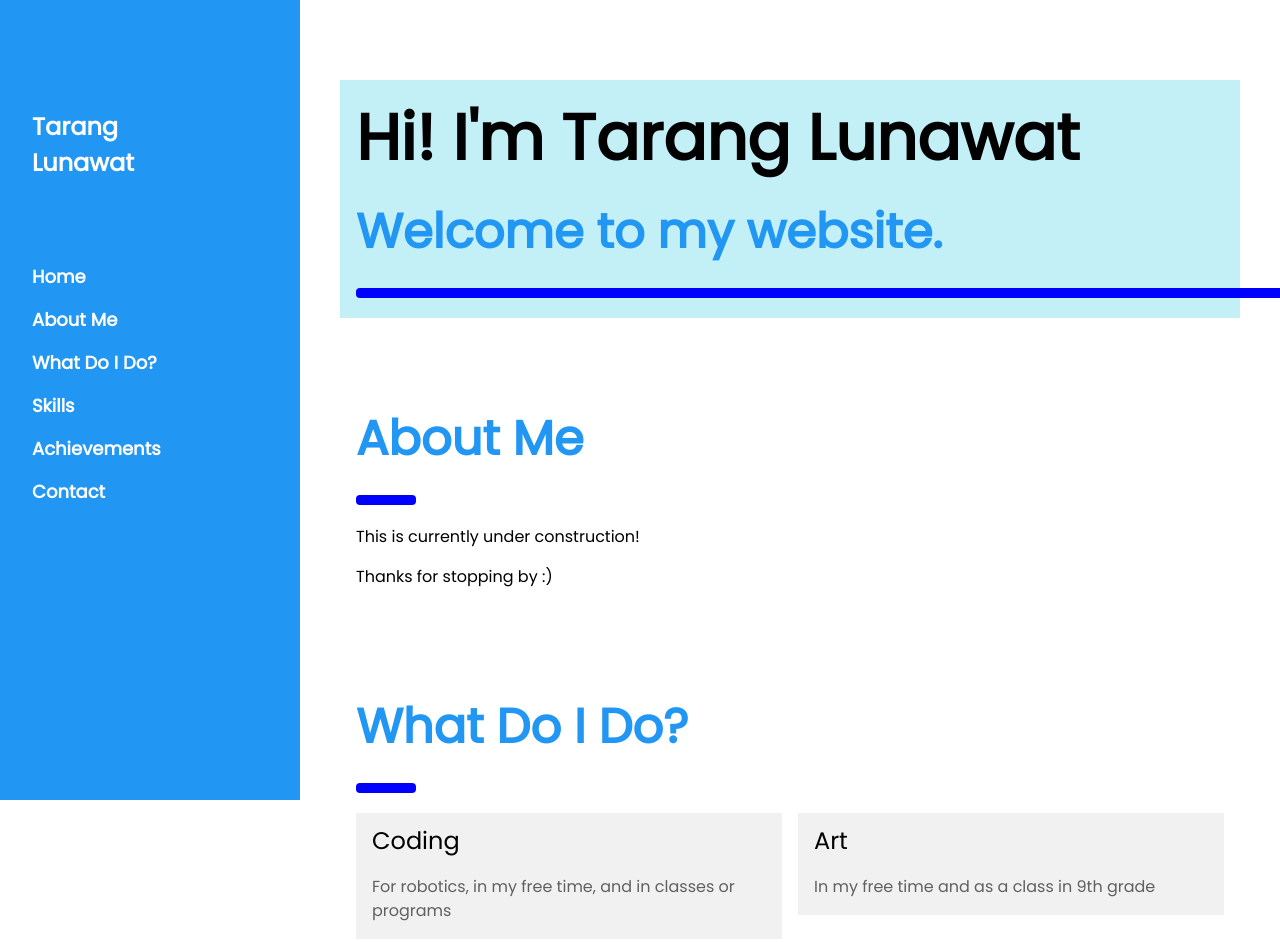
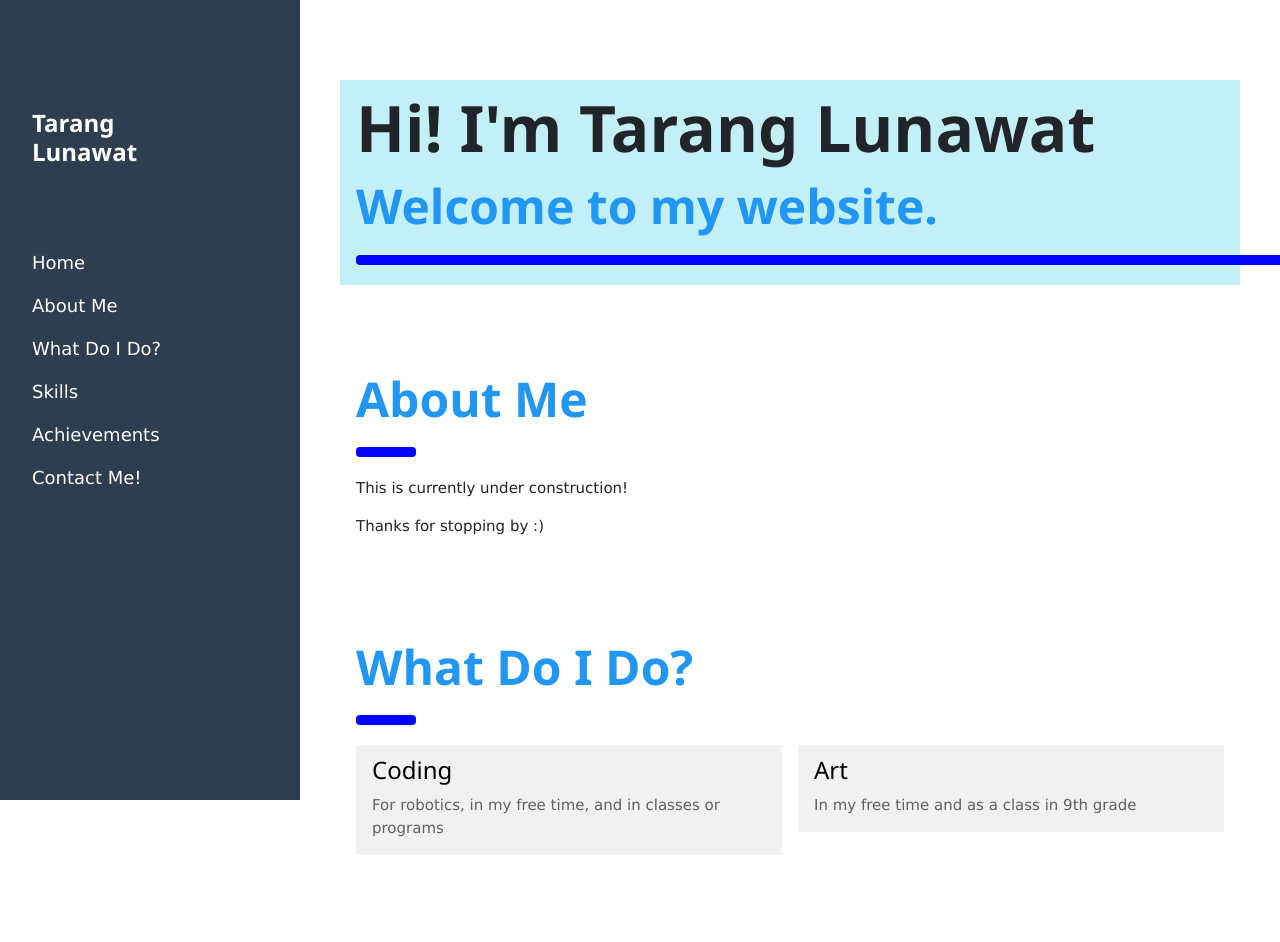
Before and after one commit to tangluna/tangluna.github.io, a plain HTML site: page index.html in a window 1280 px wide. Shown: the top 942 px of the page. Drawn offline with nearby package versions, Linux system fonts and the light colour scheme.

Commit message:
Redesigned nav, added css

```diff
--- a/index.html
+++ b/index.html
@@ -1,47 +1,58 @@
 <!DOCTYPE html>
-<html lang="en">
+<html lang="en" dir="ltr">
+  <head>
     <title>Tarang Lunawat</title>
     <meta charset="UTF-8">
     <meta name="viewport" content="width=device-width, initial-scale=1">
+    <link href="https://stackpath.bootstrapcdn.com/bootswatch/4.3.1/flatly/bootstrap.min.css"
+          rel="stylesheet" integrity="sha384-T5jhQKMh96HMkXwqVMSjF3CmLcL1nT9//tCqu9By5XSdj7CwR0r+F3LTzUdfkkQf"
+          crossorigin="anonymous">
     <link rel="stylesheet" href="https://www.w3schools.com/w3css/4/w3.css">
     <link rel="stylesheet" href="https://fonts.googleapis.com/css?family=Poppins">
+    <link rel="stylesheet" href="./stylesheet.css">
+</head>
+
+<!-- Commented out because navbar looks better in other font and this overrides it
 <style>
   body,h1,h2,h3,h4,h5 {font-family: "Poppins", sans-serif}
   body {font-size:16px;}
   .w3-half img{margin-bottom:-6px;margin-top:16px;opacity:0.8;cursor:pointer}
   .w3-half img:hover{opacity:1}
 </style>
-<body>
+-->
+
+<body style="background-color:#fff">
 
 <!-- Sidebar/menu -->
-<nav class="w3-sidebar w3-blue w3-collapse w3-top w3-large w3-padding" style="z-index:3;width:300px;font-weight:bold;" id="mySidebar"><br>
-  <a href="javascript:void(0)" onclick="w3_close()" class="w3-button w3-hide-large w3-display-topleft" style="width:100%;font-size:22px">Close Menu</a>
-  <div class="w3-container">
+<nav class="w3-sidebar w3-collapse w3-top w3-large w3-padding" style="z-index:3;width:300px; background-color:#2C3E50 !important;" id="mySidebar"><br>
+  <a href="javascript:void(0)" onclick="w3_close()" class="w3-button w3-hide-large w3-display-topleft white-text hover-bold" style="width:100%;font-size:22px">Close Menu</a>
+  <div class="w3-container white-text">
     <h3 class="w3-padding-64"><b>Tarang<br>Lunawat</b></h3>
   </div>
   <div class="w3-bar-block">
-    <a href="#" onclick="w3_close()" class="w3-bar-item w3-button w3-hover-white">Home</a>
-    <a href="#aboutMe" onclick="w3_close()" class="w3-bar-item w3-button w3-hover-white">About Me</a>
-    <a href="#whatDoIDo" onclick="w3_close()" class="w3-bar-item w3-button w3-hover-white">What Do I Do?</a>
-    <a href="#skills" onclick="w3_close()" class="w3-bar-item w3-button w3-hover-white">Skills</a>
-    <a href="#achievements" onclick="w3_close()" class="w3-bar-item w3-button w3-hover-white">Achievements</a>
-    <a href="#contact" onclick="w3_close()" class="w3-bar-item w3-button w3-hover-white">Contact</a>
+    <a href="#" onclick="w3_close()" class="w3-bar-item nav-link w3-hover-white white-text hover-bold">Home</a>
+    <a href="#aboutMe" onclick="w3_close()" class="w3-bar-item nav-link w3-hover-white white-text hover-bold">About Me</a>
+    <a href="#whatDoIDo" onclick="w3_close()" class="w3-bar-item nav-link w3-hover-white white-text hover-bold">What Do I Do?</a>
+    <a href="#skills" onclick="w3_close()" class="w3-bar-item nav-link w3-hover-white white-text hover-bold">Skills</a>
+    <a href="#achievements" onclick="w3_close()" class="w3-bar-item nav-link w3-hover-white white-text hover-bold">Achievements</a>
+    <a href="#contact" onclick="w3_close()" class="w3-bar-item nav-link w3-hover-white white-text hover-bold">Contact Me!</a>
   </div>
 </nav>
 
-<!-- Top menu on small screens -->
-<header class="w3-container w3-blue w3-opacity-min w3-top w3-hide-large w3-xlarge w3-padding">
-  <a href="javascript:void(0)" class="w3-button w3-blue w3-margin-right" onclick="w3_open()">☰</a>
-  <span>Tarang Lunawat</span>
+<!-- Contents of navbar on top for smaller screens -->
+<header class="w3-container w3-top w3-hide-large w3-xlarge w3-padding" style="background-color:#2C3E50 !important;">
+  <a href="javascript:void(0)" class="w3-margin-right white-text hover-bold" style="background-color:#2C3E50 !important;" onclick="w3_open()">☰</a>
+  <span class="white-text">Tarang Lunawat</span>
 </header>
 
   <!-- Overlay effect when opening sidebar on small screens -->
   <div class="w3-overlay w3-hide-large" onclick="w3_close()" style="cursor:pointer" title="close side menu" id="myOverlay"></div>
 
 <!-- !PAGE CONTENT! -->
-<div class="w3-main" style="margin-left:340px;margin-right:40px">
+<div class="w3-main" style="margin-left:340px;margin-right:40px; margin-top: 3.75em;">
 
   <!-- Header -->
+  <!-- is there a way to add top and left padding only when nav is small (add it to the funct) -->
   <div class="w3-container" style="margin-top:80px; height:(screen.height - 140); background-color:rgb(195, 239, 247)" id="showcase">
     <h1 class="w3-jumbo"><b>Hi! I'm Tarang Lunawat</b></h1>
     <h1 class="w3-xxxlarge w3-text-blue"><b>Welcome to my website.</b></h1>
--- /dev/null
+++ b/stylesheet.css
@@ -0,0 +1,7 @@
+.white-text {
+  color: white !important;
+}
+
+.hover-bold:hover {
+  font-weight: bold;
+}
```
Lines whose indentation alone changed are shown as unchanged.
